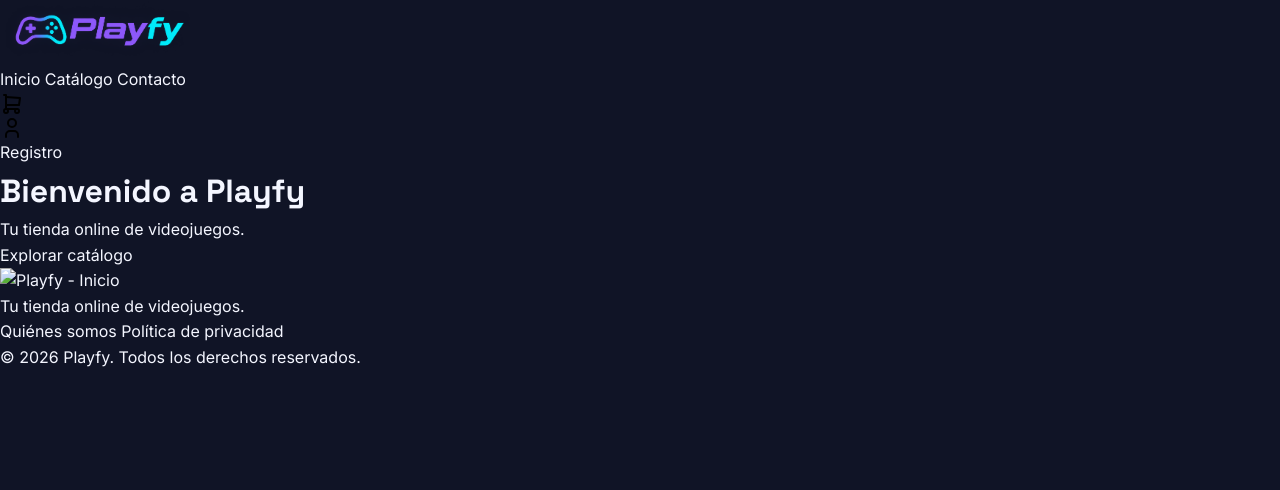
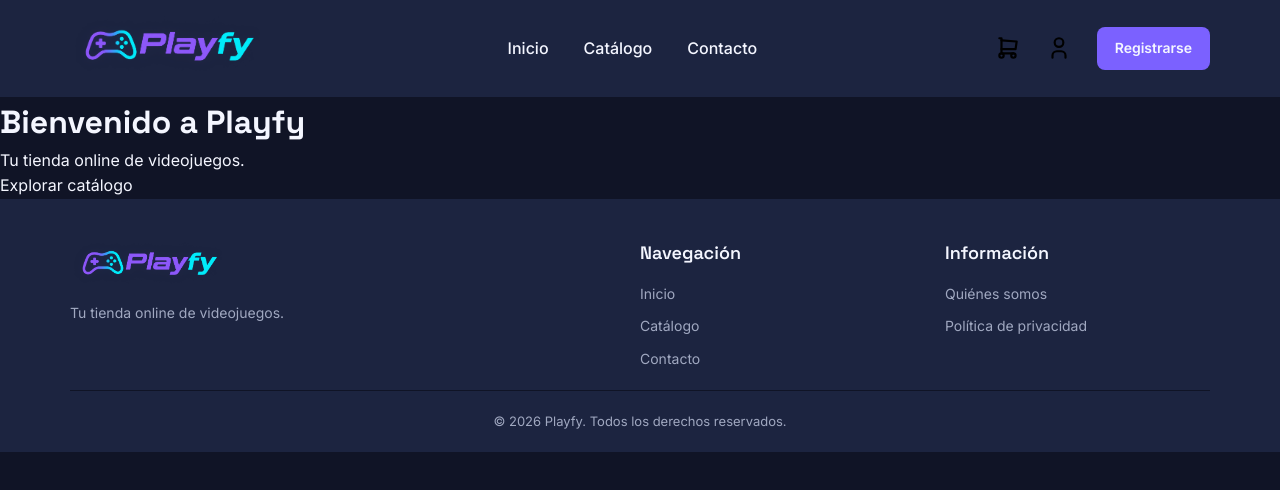
Before and after one commit to SyriusCode/Playfy, a plain HTML site: page index.html in a window 1280 px wide. Drawn offline with Linux system fonts and the light colour scheme.

Commit message:
Tercer commit, rematando header y footer

```diff
--- a/assets/css/footer.css
+++ b/assets/css/footer.css
@@ -1 +1,108 @@
 /* Estilos del footer común */
+
+footer {
+    background-color: var(--color-superficie);
+    width: 100%;
+    margin-top: auto;
+}
+
+/* ======================== CONTENIDO PRINCIPAL ======================= */
+.footer-content {
+    max-width: 1200px;
+    margin: 0 auto;
+    padding: 40px 30px 20px;
+}
+
+/* ======================== COLUMNAS ======================= */
+.footer-columns {
+    display: grid;
+    grid-template-columns: 2fr 1fr 1fr;
+    gap: 40px;
+}
+
+/* ======================== LOGO y MARCA ======================= */
+.footer-brand {
+    display: flex;
+    flex-direction: column;
+    align-items: flex-start;
+}
+
+.footer-logo {
+    display: inline-block;
+}
+
+.footer-logo-img {
+    display: block;
+    width: 160px;
+    height: auto;
+    object-fit: contain;
+}
+
+.footer-brand p {
+    color: var(--color-texto-secundario);
+    font-size: 14px;
+    margin-top: 10px;
+}
+
+/* ========================= SECCIONES DE NAVEGACIÓN ========================= */
+.footer-section {
+    display: flex;
+    flex-direction: column;
+    align-items: flex-start;
+    gap: 10px;
+}
+
+.footer-section h3 {
+    font-family: var(--fuente-titulos);
+    color: var(--color-texto-principal);
+    font-size: 18px;
+    font-weight: 600;
+    margin-bottom: 5px;
+}
+
+.footer-section a {
+    color: var(--color-texto-secundario);
+    font-size: 14px;
+    transition: color 0.3s ease;
+}
+
+.footer-section a:hover {
+    color: var(--color-secundario);
+}
+
+/* ========================= COPYRIGHT ========================= */
+.footer-bottom {
+   border-top: 1px solid var(--color-fondo);
+   padding-top: 20px;
+   margin-top: 20px;
+   display: flex;
+   justify-content: center;
+   align-items: center;
+   text-align: center;
+}
+.footer-bottom p {
+    color: var(--color-texto-secundario);
+    font-size: 13px;
+}
+
+/* ADAPTACIÓN A PANTALLAS PEQUEÑAS */
+
+/* @media (max-width: 768px) {
+
+    .footer-columns {
+        grid-template-columns: 1fr;
+        gap: 30px;
+    }
+
+    .footer-content {
+        padding: 30px 20px 20px;
+    }
+
+    .footer-logo-img {
+        width: 140px;
+    }
+
+    .footer-bottom {
+        margin-top: 30px;
+    }
+} */
--- a/assets/css/header.css
+++ b/assets/css/header.css
@@ -1,6 +1,152 @@
-/* Estilos del header común */
+/* =============== HEADER ============== */
+header {
+    background-color: var(--color-superficie);
+    width: 100%;
+}
+
+/* ============== CONTENEDOR ============== */
+.header-content {
+    max-width: 1200px;
+    margin: 0 auto;
+    padding: 15px 30px;
+    display: flex;
+    justify-content: space-between;
+    align-items: center;
+    gap: 30px;
+}
+
+/* ============== LOGO ============== */
+.logo {
+    display: flex;
+    align-items: center;
+    flex-shrink: 0;
+}
+
+.logo img {
+    display: block;
+    width: 200px;
+    height: auto;
+}
+
+/* ============== NAVEGACIÓN ============== */
+.header-nav {
+    display: flex;
+    align-items: center;
+    gap: 35px;
+}
+
+.header-nav a {
+    color: var(-color-texto-principal);
+    font-size: 16px;
+    font-weight: 500;
+    white-space: nowrap;
+    transition: color 0.3s ease;
+}
+
+.header-nav a:hover {
+    color: var(--color-secundario);
+}
+
+/* ============== ACCIONES ============== */
+.header-actions {
+    display: flex;
+    align-items: center;
+    gap: 25px;
+}
+
+.header-actions a {
+    display: flex;
+    align-items: center;
+    justify-content: center;
+}
+
+/* Iconos */
 .header-icon {
-    width: 24px;
-    height: 24px;
-    display: block;
+    width: 26px;
+    height: 26px;
+    object-fit: contain;
+    transition: transform 0.3s ease;
 }
+
+.header-actions a:hover .header-icon {
+    transform: scale(1.15);
+}
+
+/* ============== REGISTRO ============== */
+.header-actions .header-register {
+    background-color: var(--color-primario);
+    color: var(--color-texto-principal);
+    padding: 10px 18px;
+    border-radius: 8px;
+    font-size: 14px;
+    font-weight: 600;
+    white-space: nowrap;
+    transition: background-color 0.3s ease;
+}
+
+.header-actions .header-register:hover {
+    background-color: var(--color-secundario);
+    color: var(--color-fondo);
+}
+
+/* =============== ACCESIBILIDAD ============== */
+.header-content a:focus-visible {
+    outline: 2px solid var(--color-secundario);
+    outline-offset: 2px;
+    border-radius: 4px;
+}
+
+/* ================ RESPONSIVE ============== */
+/* @media (max-width: 900px) {
+
+    .header-content {
+        flex-wrap: wrap;
+        justify-content: space-between;
+        gap: 20px;
+    }
+
+    .header-nav {
+        order: 3;
+        width: 100%;
+        justify-content: center;
+        gap: 25px;
+    }
+
+    .logo img {
+        width: 160px;
+    }
+}
+
+@media (max-width: 480px) {
+
+    .header-content {
+        padding: 15px;
+        gap: 15px;
+    }
+
+    .logo img {
+        width: 120px;
+    }
+
+    .header-actions {
+        gap: 12px;
+    }
+
+    .header-icon {
+        width: 22px;
+        height: 22px;
+    }
+
+    .header-actions .header-register {
+        padding: 8px 10px;
+        font-size: 12px;
+    }
+
+    .header-nav {
+        gap: 20px;
+    }
+
+    .header-nav a {
+        font-size: 14px;
+    }
+} */
--- a/assets/js/components/footer.js
+++ b/assets/js/components/footer.js
@@ -6,15 +6,16 @@
  */
 
 export function loadFooter(container, isPagesPage = false) {
+    const rootPrefix = isPagesPage ? "../" : "";
     const pagesPrefix = isPagesPage ? "" : "pages/";
 
     container.innerHTML = `
         <div class="footer-content">
             <div class="footer-columns">
-                <div class="footer-logo">
-                    <a href="${pagesPrefix}index.html" class="footer-logo">
+                <div class="footer-brand">
+                    <a href="${rootPrefix}index.html" class="footer-logo">
                         <img
-                            src="assets/images/logo.png"
+                            src="${rootPrefix}assets/img/banners/playfy_logo.png"
                             alt="Playfy - Inicio"
                             class="footer-logo-img"
                         >
@@ -23,11 +24,22 @@ export function loadFooter(container, isPagesPage = false) {
                 </div>
 
                 <nav class="footer-section" aria-label="Navegación del pie de página">
+                    <h3>Navegación</h3>
+                    <a href="${rootPrefix}index.html">Inicio</a>
+                    <a href="${pagesPrefix}catalogo.html">Catálogo</a>
+                    <a href="${pagesPrefix}contacto.html">Contacto</a>
+                </nav>
+
+                <nav class="footer-section" aria-label="Navegación del pie de página">
+                    <h3>Información</h3>
                     <a href="${pagesPrefix}quienes-somos.html">Quiénes somos</a>
                     <a href="${pagesPrefix}privacidad.html">Política de privacidad</a>
                 </nav>
 
-                <p>&copy; 2026 Playfy. Todos los derechos reservados.</p>
+            </div>
+
+            <div class="footer-bottom">
+                    <p>&copy; 2026 Playfy. Todos los derechos reservados.</p>
             </div>
 
         </div>
--- a/assets/js/components/header.js
+++ b/assets/js/components/header.js
@@ -12,7 +12,12 @@ export function loadHeader(container, isPagesPage = false) {
     container.innerHTML = `
         <div class="header-content">
 
-            <a class="logo" href="${rootPrefix}index.html"><img src="${rootPrefix}assets/img/banners/playfy_logo.png" width="200" height="100" alt="Logo de Playfy"></a>
+            <a class="logo" href="${rootPrefix}index.html">
+            <img
+                src="${rootPrefix}assets/img/banners/playfy_logo.png"
+                alt="Playfy - Inicio"
+            >
+            </a>
 
             <nav class="header-nav" aria-label="Navegación principal">
                 <a href="${rootPrefix}index.html">Inicio</a>
@@ -34,7 +39,9 @@ export function loadHeader(container, isPagesPage = false) {
                         class="header-icon"
                     >
                 </a>
-                <a href="${pagesPrefix}registro.html" aria-label="Registro">Registro</a>
+                <a href="${pagesPrefix}registro.html" class="header-register" aria-label="Registro">
+                    Registrarse
+                </a>
             </div>
         </div>
     `;
```
